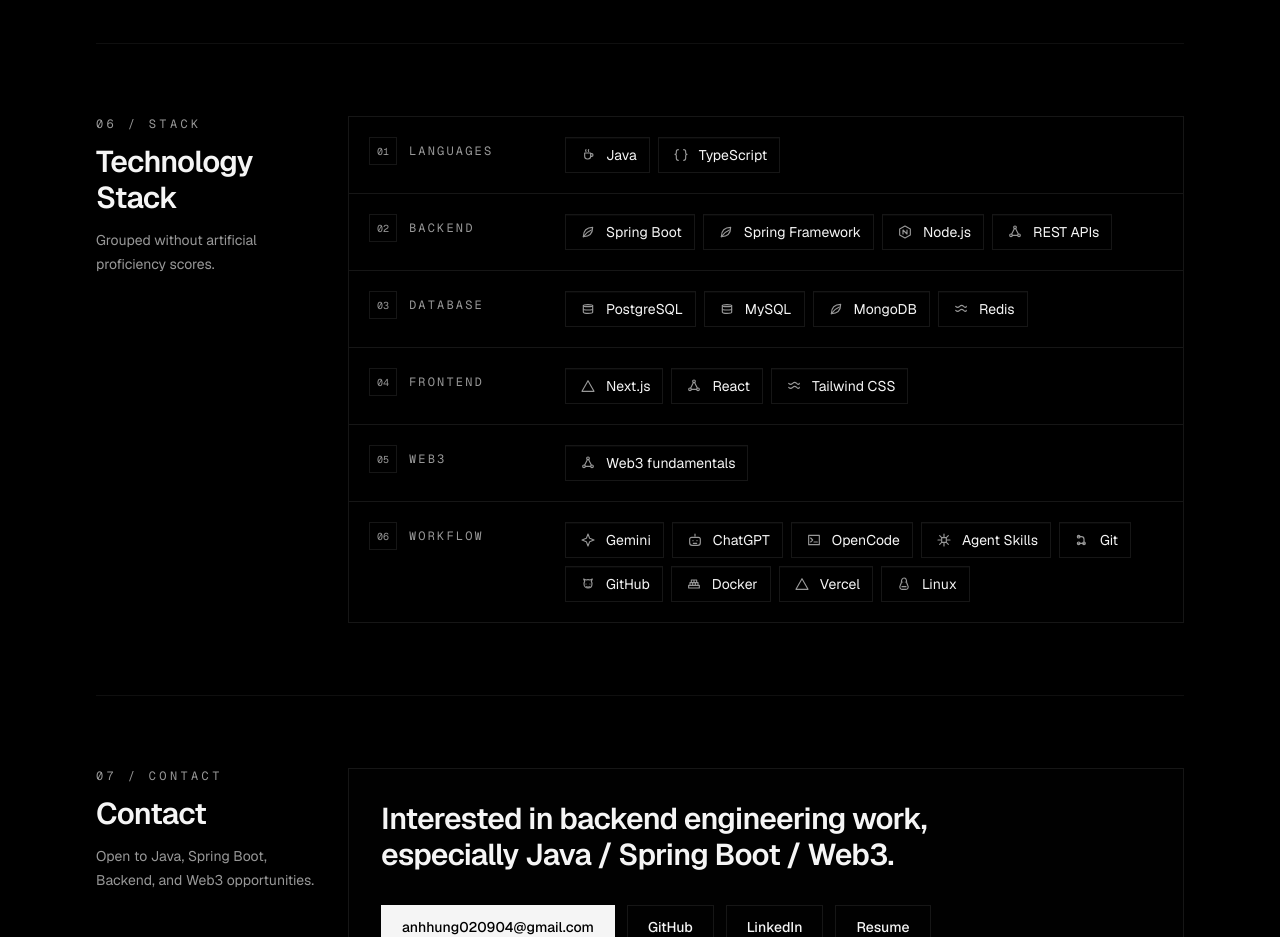
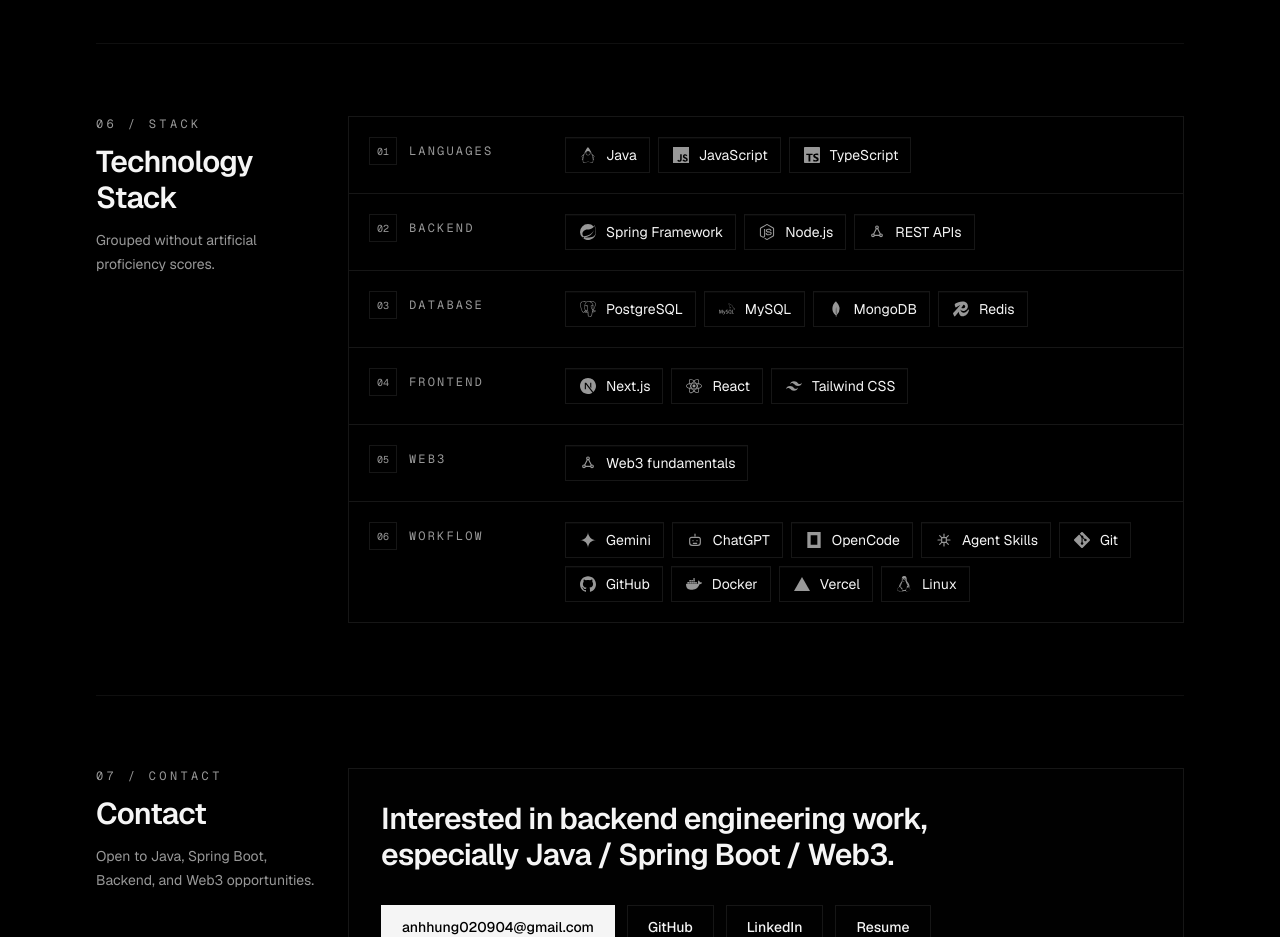
Before and after one commit to DarqPL/hungportfolio, a Next.js app: page / in a window 1280 px wide. Shown: the part 1400-2337 px from the top of the page. Built offline with nearby package versions, Linux system fonts and the light colour scheme; no server answers.

Commit message:
feat: use brand icons for stack

```diff
--- a/package.json
+++ b/package.json
@@ -21,6 +21,7 @@
     "react": "19.2.8",
     "react-dom": "19.2.8",
     "shadcn": "^4.21.0",
+    "simple-icons": "^16.30.0",
     "tw-animate-css": "^1.4.0"
   },
   "devDependencies": {
--- a/src/components/stack/stack-icon.tsx
+++ b/src/components/stack/stack-icon.tsx
@@ -1,19 +1,78 @@
+import {
+  siDocker,
+  siGit,
+  siGithub,
+  siGooglegemini,
+  siJavascript,
+  siLinux,
+  siMongodb,
+  siMysql,
+  siNextdotjs,
+  siNodedotjs,
+  siOpencode,
+  siOpenjdk,
+  siPostgresql,
+  siReact,
+  siRedis,
+  siSpring,
+  siTailwindcss,
+  siTypescript,
+  siVercel,
+} from "simple-icons";
 import type { StackIconKey } from "@/data/stack";
+
+type SimpleIcon = {
+  path: string;
+  slug: string;
+  title: string;
+};
 
 type StackIconProps = {
   icon: StackIconKey;
   label: string;
 };
 
+const brandIcons: Partial<Record<StackIconKey, SimpleIcon>> = {
+  docker: siDocker,
+  gemini: siGooglegemini,
+  git: siGit,
+  github: siGithub,
+  javascript: siJavascript,
+  linux: siLinux,
+  mongodb: siMongodb,
+  mysql: siMysql,
+  nextjs: siNextdotjs,
+  nodejs: siNodedotjs,
+  opencode: siOpencode,
+  openjdk: siOpenjdk,
+  postgresql: siPostgresql,
+  react: siReact,
+  redis: siRedis,
+  spring: siSpring,
+  tailwind: siTailwindcss,
+  typescript: siTypescript,
+  vercel: siVercel,
+};
+
 export function StackIcon({ icon, label }: StackIconProps) {
+  const brandIcon = brandIcons[icon];
+
   return (
     <span
       className="inline-grid size-5 shrink-0 place-items-center text-muted-foreground transition-colors group-hover:text-foreground"
       aria-hidden="true"
       title={label}
     >
-      {icons[icon]}
+      {brandIcon ? <BrandSvg icon={brandIcon} /> : fallbackIcons[icon]}
     </span>
+  );
+}
+
+function BrandSvg({ icon }: { icon: SimpleIcon }) {
+  return (
+    <svg viewBox="0 0 24 24" className="size-4" role="img">
+      <path fill="currentColor" d={icon.path} />
+    </svg>
   );
 }
 
@@ -25,7 +84,7 @@
   strokeWidth: 1.7,
 };
 
-const icons: Record<StackIconKey, React.ReactNode> = {
+const fallbackIcons: Partial<Record<StackIconKey, React.ReactNode>> = {
   agent: (
     <svg viewBox="0 0 24 24" className="size-4">
       <path {...strokeProps} d="M12 3v4M12 17v4M3 12h4M17 12h4" />
@@ -39,67 +98,6 @@
       <path {...strokeProps} d="M9 13h.01M15 13h.01M9.5 17h5" />
     </svg>
   ),
-  braces: (
-    <svg viewBox="0 0 24 24" className="size-4">
-      <path {...strokeProps} d="M8 4c-2 0-3 1-3 3v2c0 1.2-.8 2-2 2 1.2 0 2 .8 2 2v4c0 2 1 3 3 3" />
-      <path {...strokeProps} d="M16 4c2 0 3 1 3 3v2c0 1.2.8 2 2 2-1.2 0-2 .8-2 2v4c0 2-1 3-3 3" />
-    </svg>
-  ),
-  cat: (
-    <svg viewBox="0 0 24 24" className="size-4">
-      <path {...strokeProps} d="M7 8 5.5 4.5 9 6a8 8 0 0 1 6 0l3.5-1.5L17 8a7 7 0 0 1 1 3.5c0 4-2.7 6.5-6 6.5s-6-2.5-6-6.5A7 7 0 0 1 7 8Z" />
-      <path {...strokeProps} d="M9 12h.01M15 12h.01M10 16c1 .7 3 .7 4 0" />
-    </svg>
-  ),
-  cloud: (
-    <svg viewBox="0 0 24 24" className="size-4">
-      <path {...strokeProps} d="M7 18h10a4 4 0 0 0 .6-8 6 6 0 0 0-11.3 1.6A3.5 3.5 0 0 0 7 18Z" />
-    </svg>
-  ),
-  coffee: (
-    <svg viewBox="0 0 24 24" className="size-4">
-      <path {...strokeProps} d="M7 9h9v5a4 4 0 0 1-4 4h-1a4 4 0 0 1-4-4V9Z" />
-      <path {...strokeProps} d="M16 10h1.5a2 2 0 0 1 0 4H16M9 4c-.8 1-.8 2 0 3M13 4c-.8 1-.8 2 0 3" />
-    </svg>
-  ),
-  container: (
-    <svg viewBox="0 0 24 24" className="size-4">
-      <path {...strokeProps} d="M4 14h16v4H4zM6 10h4v4H6zM10 10h4v4h-4zM14 10h4v4h-4zM8 6h4v4H8zM12 6h4v4h-4z" />
-    </svg>
-  ),
-  database: (
-    <svg viewBox="0 0 24 24" className="size-4">
-      <path {...strokeProps} d="M5 7c0-2 14-2 14 0v10c0 2-14 2-14 0V7Z" />
-      <path {...strokeProps} d="M5 7c0 2 14 2 14 0M5 12c0 2 14 2 14 0" />
-    </svg>
-  ),
-  git: (
-    <svg viewBox="0 0 24 24" className="size-4">
-      <path {...strokeProps} d="M7 7h4a4 4 0 0 1 4 4v6" />
-      <path {...strokeProps} d="M7 17h8" />
-      <circle {...strokeProps} cx="7" cy="7" r="2" />
-      <circle {...strokeProps} cx="7" cy="17" r="2" />
-      <circle {...strokeProps} cx="15" cy="17" r="2" />
-    </svg>
-  ),
-  hexagon: (
-    <svg viewBox="0 0 24 24" className="size-4">
-      <path {...strokeProps} d="m12 3 8 4.5v9L12 21l-8-4.5v-9L12 3Z" />
-      <path {...strokeProps} d="M9 15V9l6 6V9" />
-    </svg>
-  ),
-  leaf: (
-    <svg viewBox="0 0 24 24" className="size-4">
-      <path {...strokeProps} d="M5 19c9 0 14-5 14-14C10 5 5 10 5 19Z" />
-      <path {...strokeProps} d="M5 19c3.5-5 7-8 12-10" />
-    </svg>
-  ),
-  linux: (
-    <svg viewBox="0 0 24 24" className="size-4">
-      <path {...strokeProps} d="M8 10c0-4 1.5-7 4-7s4 3 4 7l2 5c1 2-.5 5-3 5H9c-2.5 0-4-3-3-5l2-5Z" />
-      <path {...strokeProps} d="M10 9h.01M14 9h.01M9 16h6" />
-    </svg>
-  ),
   network: (
     <svg viewBox="0 0 24 24" className="size-4">
       <circle {...strokeProps} cx="12" cy="5" r="2" />
@@ -108,24 +106,4 @@
       <path {...strokeProps} d="m11 7-4 8M13 7l4 8M8 17h8" />
     </svg>
   ),
-  sparkle: (
-    <svg viewBox="0 0 24 24" className="size-4">
-      <path {...strokeProps} d="M12 3 14.5 9.5 21 12l-6.5 2.5L12 21l-2.5-6.5L3 12l6.5-2.5L12 3Z" />
-    </svg>
-  ),
-  terminal: (
-    <svg viewBox="0 0 24 24" className="size-4">
-      <path {...strokeProps} d="M4 5h16v14H4zM7 9l3 3-3 3M12 15h5" />
-    </svg>
-  ),
-  triangle: (
-    <svg viewBox="0 0 24 24" className="size-4">
-      <path {...strokeProps} d="M12 4 21 20H3L12 4Z" />
-    </svg>
-  ),
-  waves: (
-    <svg viewBox="0 0 24 24" className="size-4">
-      <path {...strokeProps} d="M4 8c2 2 4 2 6 0s4-2 6 0 4 2 4 0M4 14c2 2 4 2 6 0s4-2 6 0 4 2 4 0" />
-    </svg>
-  ),
 };
--- a/src/data/stack.ts
+++ b/src/data/stack.ts
@@ -1,21 +1,26 @@
 export type StackIconKey =
   | "agent"
   | "bot"
-  | "braces"
-  | "cat"
-  | "cloud"
-  | "coffee"
-  | "container"
-  | "database"
+  | "docker"
+  | "gemini"
   | "git"
-  | "hexagon"
-  | "leaf"
+  | "github"
+  | "javascript"
   | "linux"
+  | "mongodb"
+  | "mysql"
   | "network"
-  | "sparkle"
-  | "terminal"
-  | "triangle"
-  | "waves";
+  | "nextjs"
+  | "nodejs"
+  | "opencode"
+  | "openjdk"
+  | "postgresql"
+  | "react"
+  | "redis"
+  | "spring"
+  | "tailwind"
+  | "typescript"
+  | "vercel";
 
 export type StackItem = {
   name: string;
@@ -33,17 +38,17 @@
     id: "languages",
     label: "Languages",
     items: [
-      { name: "Java", icon: "coffee" },
-      { name: "TypeScript", icon: "braces" },
+      { name: "Java", icon: "openjdk" },
+      { name: "JavaScript", icon: "javascript" },
+      { name: "TypeScript", icon: "typescript" },
     ],
   },
   {
     id: "backend",
     label: "Backend",
     items: [
-      { name: "Spring Boot", icon: "leaf" },
-      { name: "Spring Framework", icon: "leaf" },
-      { name: "Node.js", icon: "hexagon" },
+      { name: "Spring Framework", icon: "spring" },
+      { name: "Node.js", icon: "nodejs" },
       { name: "REST APIs", icon: "network" },
     ],
   },
@@ -51,19 +56,19 @@
     id: "database",
     label: "Database",
     items: [
-      { name: "PostgreSQL", icon: "database" },
-      { name: "MySQL", icon: "database" },
-      { name: "MongoDB", icon: "leaf" },
-      { name: "Redis", icon: "waves" },
+      { name: "PostgreSQL", icon: "postgresql" },
+      { name: "MySQL", icon: "mysql" },
+      { name: "MongoDB", icon: "mongodb" },
+      { name: "Redis", icon: "redis" },
     ],
   },
   {
     id: "frontend",
     label: "Frontend",
     items: [
-      { name: "Next.js", icon: "triangle" },
-      { name: "React", icon: "network" },
-      { name: "Tailwind CSS", icon: "waves" },
+      { name: "Next.js", icon: "nextjs" },
+      { name: "React", icon: "react" },
+      { name: "Tailwind CSS", icon: "tailwind" },
     ],
   },
   {
@@ -75,14 +80,14 @@
     id: "workflow",
     label: "Workflow",
     items: [
-      { name: "Gemini", icon: "sparkle" },
+      { name: "Gemini", icon: "gemini" },
       { name: "ChatGPT", icon: "bot" },
-      { name: "OpenCode", icon: "terminal" },
+      { name: "OpenCode", icon: "opencode" },
       { name: "Agent Skills", icon: "agent" },
       { name: "Git", icon: "git" },
-      { name: "GitHub", icon: "cat" },
-      { name: "Docker", icon: "container" },
-      { name: "Vercel", icon: "triangle" },
+      { name: "GitHub", icon: "github" },
+      { name: "Docker", icon: "docker" },
+      { name: "Vercel", icon: "vercel" },
       { name: "Linux", icon: "linux" },
     ],
   },
```
Also changed, not shown: 1 other file (tests, documents, lock files or other folders).
